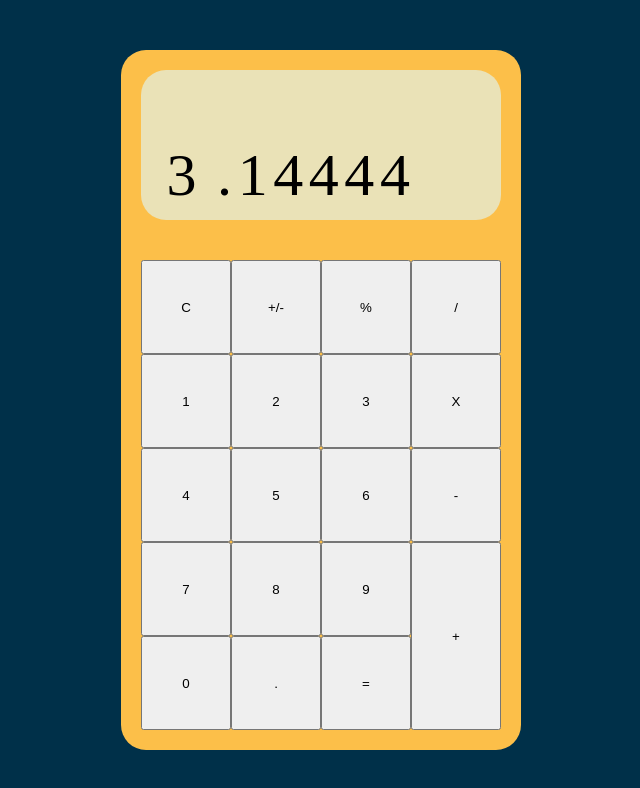
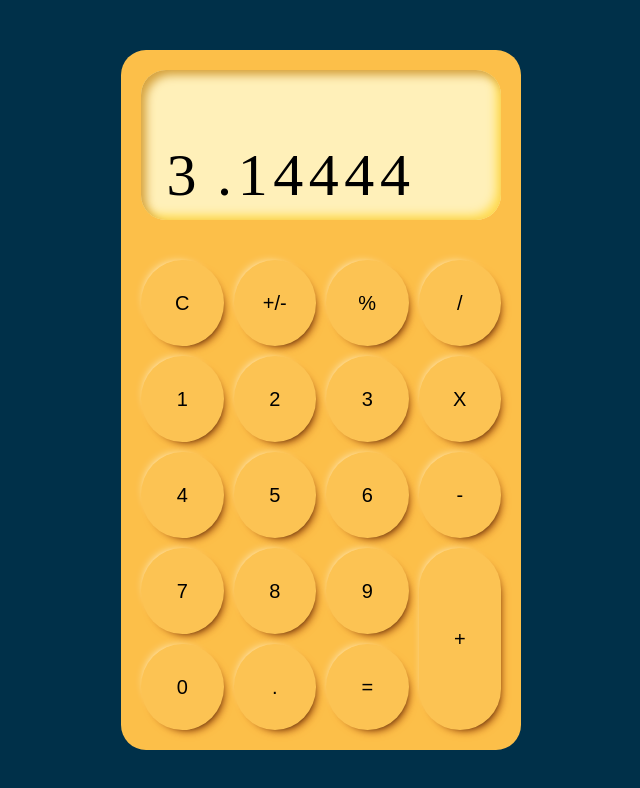
Before and after one commit to guillermoSb/web-lab10, a React app: page / in a window 1280 px wide. Shown: the top 788 px of the page, without its empty margins (319-959 px from the left). Built offline with nearby package versions, Linux system fonts and the light colour scheme.

Commit message:
Finished basic design

```diff
--- a/src/index.scss
+++ b/src/index.scss
@@ -1,6 +1,8 @@
 $bg-color: #003049;
 $primary-color: #fcbf49;
-$light-color: #eae2b7;
+$light-color: #fffbec;
+$shadow-1: #d66a17;
+
 
 *,
 *::before,
@@ -39,12 +41,15 @@ html {
         padding: 1rem 2rem;
         height: 150px;
         border-radius: 2.5rem;
-        background-color: $light-color;
         display: grid;
 
         grid-template-columns: repeat(9, 1fr);
         align-content: flex-end;
         justify-items: right;
+
+        background: darken($color: $light-color, $amount: 10);
+        box-shadow: inset 5px 5px 10px #d6a23e,
+            inset -5px -5px 10px #ffdc54;
 
     }
 
@@ -54,10 +59,26 @@ html {
         grid-template-columns: repeat(4, 1fr);
         grid-template-rows: repeat(5, 1fr);
         flex: 1;
+        gap: 1rem;
 
     }
 
     &__button {
+        border: none;
+        background-color: lighten($color: $primary-color, $amount: 2);
+        border-radius: 100%;
+        font-size: 2rem;
+        // border: 0.5px solid black;
+        box-shadow: 5px 6px 10px -9px black,
+            5px 6px 10px -5px $shadow-1,
+            -5px -6px 10px -9px $light-color;
+
+
+        &:hover {
+            cursor: pointer;
+            background-color: lighten($color: $primary-color, $amount: 5);
+        }
+
         &--c {
             grid-column: 1;
             grid-row: 1;
@@ -85,6 +106,8 @@ html {
         &--plus {
             grid-column: 4;
             grid-row: 4/-1;
+
+            border-radius: 20rem;
 
         }
         &--dot {
```
